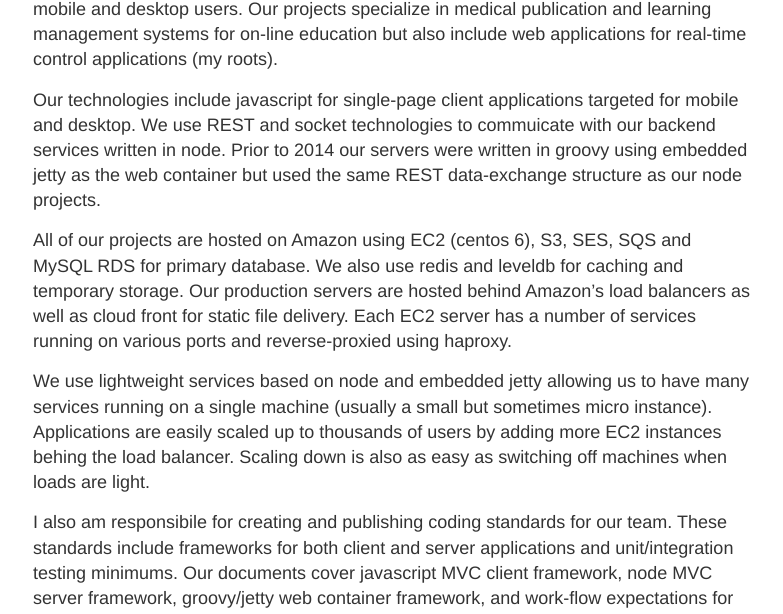
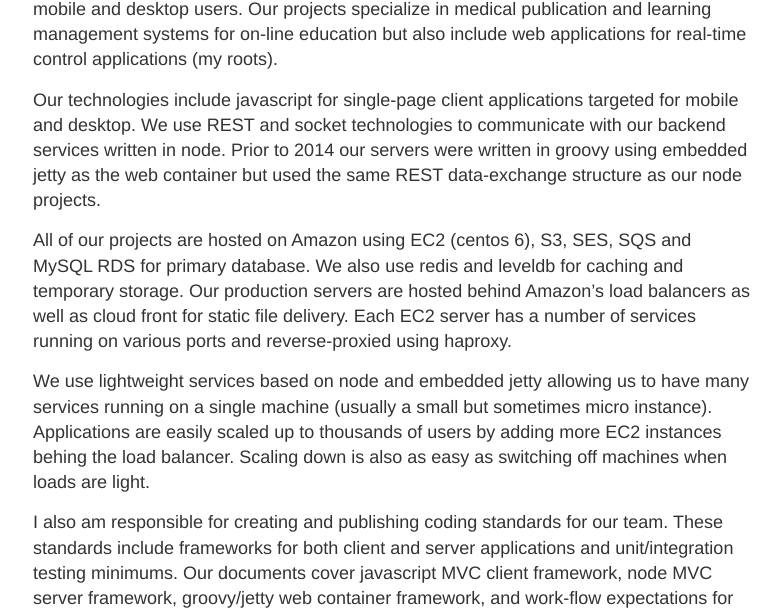
Before and after one commit to darrylwest/jekyll-blog, a Jekyll site: the page built from about.md, in a window 1280 px wide and 1400 px high. Shown: the part 309-923 px from the top of the window, without its empty margins (247-1030 px from the left). Built offline with Jekyll 4.4.1, drawn with Linux system fonts in a browser that asks for light colours; some of the changed text lies outside the part shown.

Commit message:
spelling fixed

```diff
--- a/about.md
+++ b/about.md
@@ -5,13 +5,13 @@
 
 I am currently Director of Engineering for Roundpeg.  I manage a small international group of software engineers working on custom web applications.  My duties include software architecture, team management, and implementation of customer facing web solutions for mobile and desktop users.  Our projects specialize in medical publication and learning management systems for on-line education but also include web applications for real-time control applications (my roots).
 
-Our technologies include javascript for single-page client applications targeted for mobile and desktop.  We use REST and socket technologies to commuicate with our backend services written in node.  Prior to 2014 our servers were written in groovy using embedded jetty as the web container but used the same REST data-exchange structure as our node projects.
+Our technologies include javascript for single-page client applications targeted for mobile and desktop.  We use REST and socket technologies to communicate with our backend services written in node.  Prior to 2014 our servers were written in groovy using embedded jetty as the web container but used the same REST data-exchange structure as our node projects.
 
 All of our projects are hosted on Amazon using EC2 (centos 6), S3, SES, SQS and MySQL RDS for primary database.  We also use redis and leveldb for caching and temporary storage.  Our production servers are hosted behind Amazon's load balancers as well as cloud front for static file delivery.  Each EC2 server has a number of services running on various ports and reverse-proxied using haproxy.
 
 We use lightweight services based on node and embedded jetty allowing us to have many services running on a single machine (usually a small but sometimes micro instance).  Applications are easily scaled up to thousands of users by adding more EC2 instances behing the load balancer.  Scaling down is also as easy as switching off machines when loads are light.
 
-I also am responsibile for creating and publishing coding standards for our team.  These standards include frameworks for both client and server applications and unit/integration testing minimums.  Our documents cover javascript MVC client framework, node MVC server framework, groovy/jetty web container framework, and work-flow   expectations for git and subversion.  A common thread throughout all the frameworks is to prioritize unit and integration testing to insure high quality projects.  As of 2014, all of our projects require 100% test coverage.
+I also am responsible for creating and publishing coding standards for our team.  These standards include frameworks for both client and server applications and unit/integration testing minimums.  Our documents cover javascript MVC client framework, node MVC server framework, groovy/jetty web container framework, and work-flow   expectations for git and subversion.  A common thread throughout all the frameworks is to prioritize unit and integration testing to insure high quality projects.  As of 2014, all of our projects require 100% test coverage.
 
 ## Rain City Software
 
```
Also changed, not shown: other parts of about.md (+1 -1 lines).
